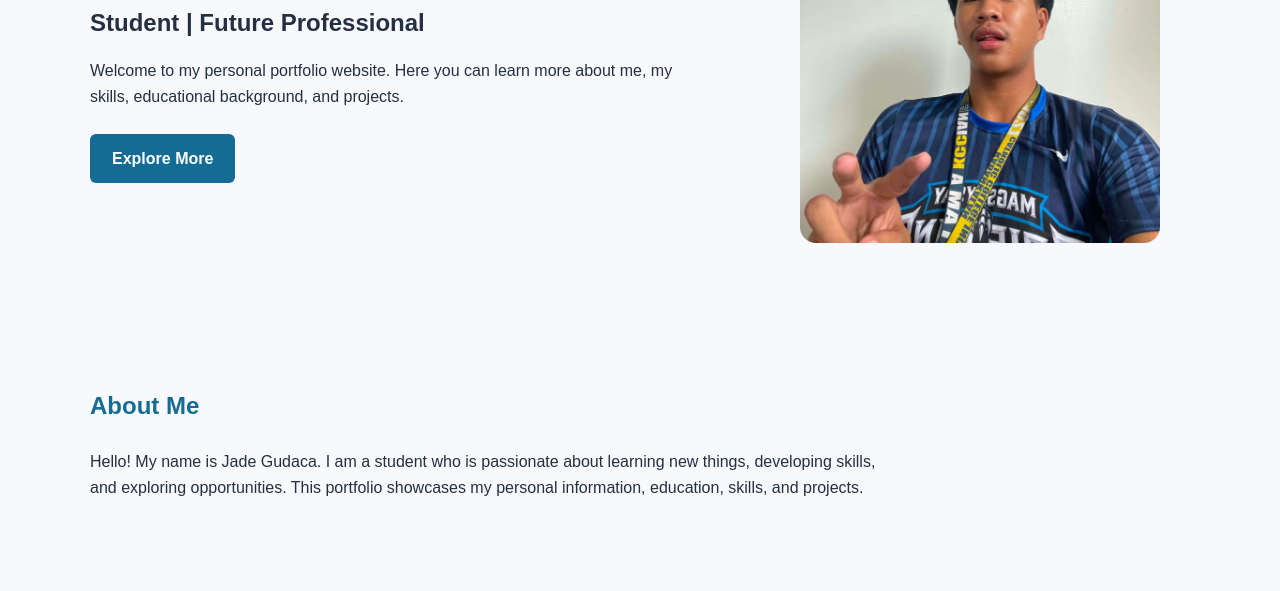
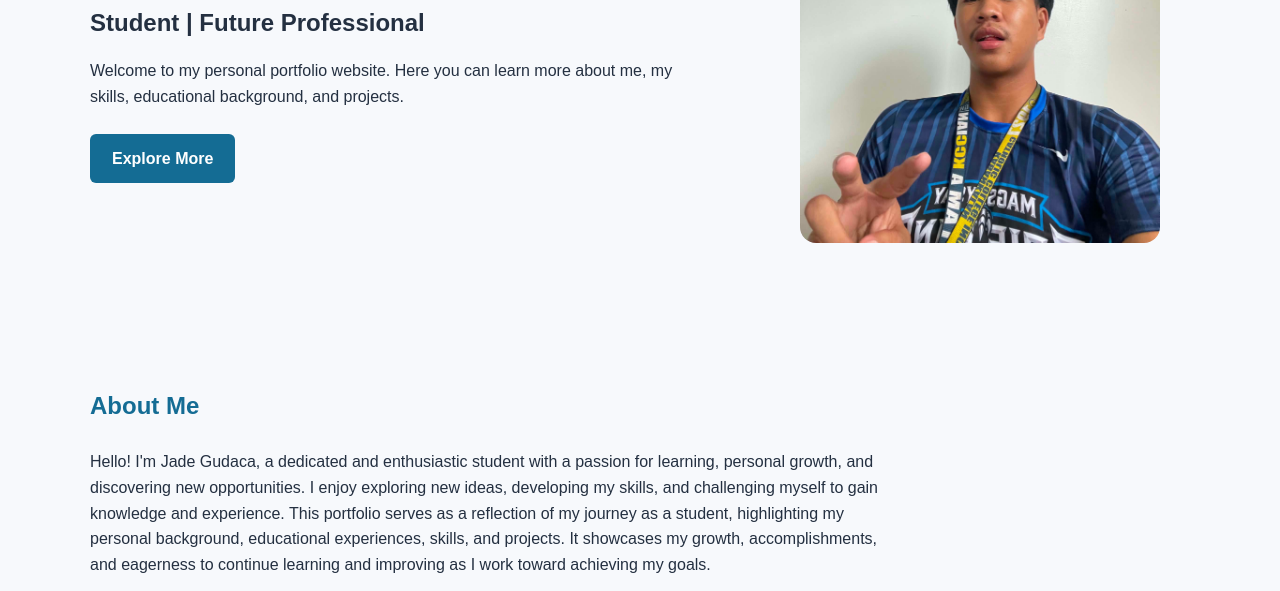
Before and after one commit to jadegudaca007-sketch/Gudaca-Project-1, a plain HTML site: page index.html in a window 1280 px wide. Shown: the part 361-952 px from the top of the page. Drawn offline with Linux system fonts and the light colour scheme.

Commit message:
updating about me

```diff
--- a/index.html
+++ b/index.html
@@ -52,10 +52,9 @@
         <h2 class="section-title">About Me</h2>
 
         <p>
-            Hello! My name is Jade Gudaca. I am a student who is
-            passionate about learning new things, developing skills,
-            and exploring opportunities. This portfolio showcases
-            my personal information, education, skills, and projects.
+            Hello! I'm Jade Gudaca, a dedicated and enthusiastic student with a passion for learning, personal growth, and discovering new opportunities. I enjoy exploring new ideas, developing my skills, and challenging myself to gain knowledge and experience.
+
+            This portfolio serves as a reflection of my journey as a student, highlighting my personal background, educational experiences, skills, and projects. It showcases my growth, accomplishments, and eagerness to continue learning and improving as I work toward achieving my goals.
         </p>
     </section>
 
```
